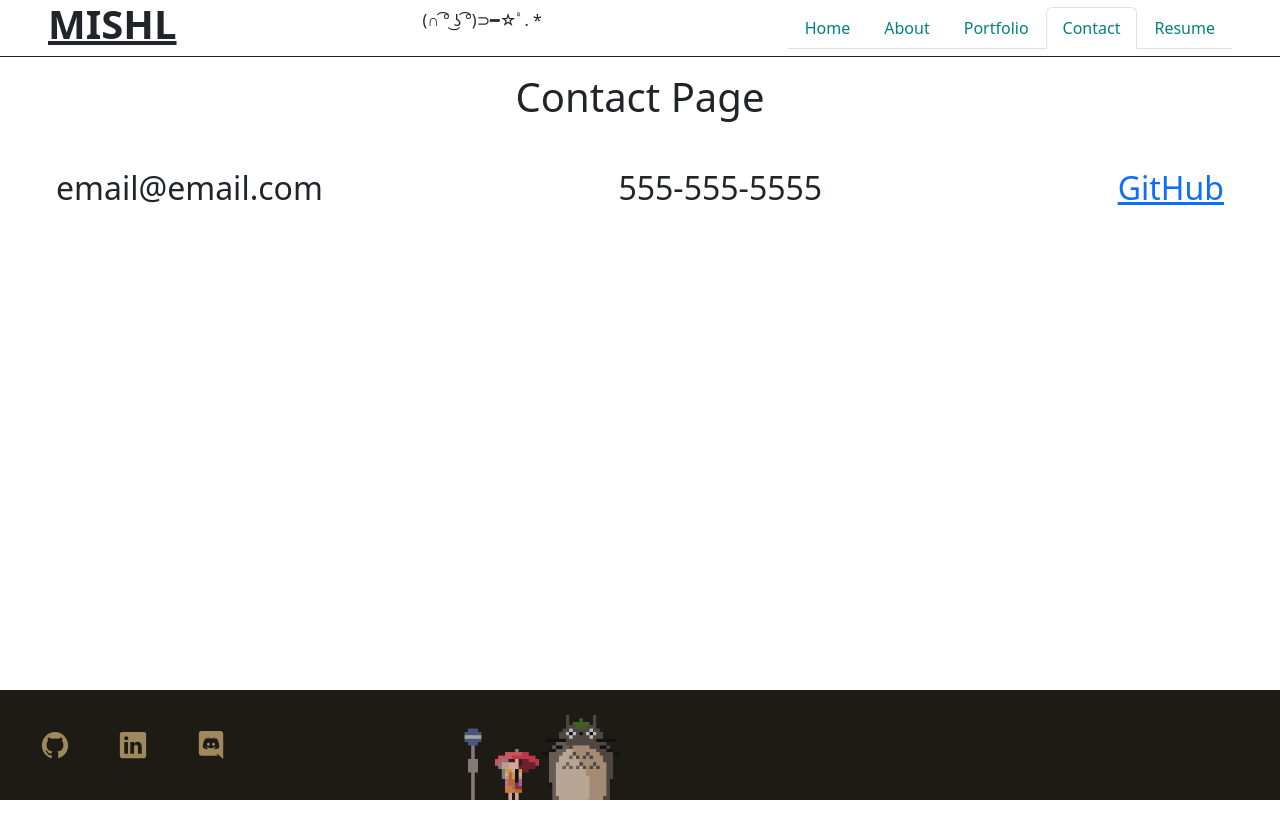
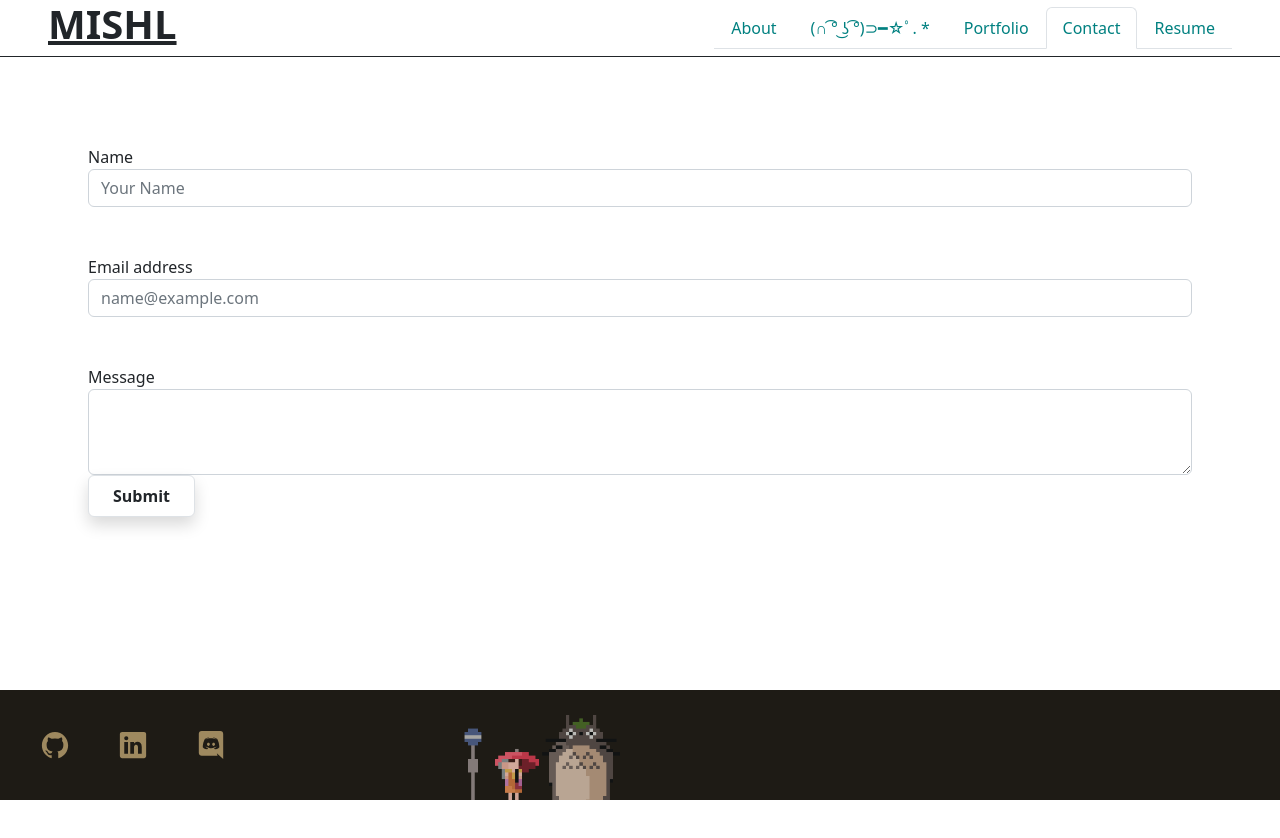
Before and after one commit to MWandall/reactPortfolio, a React (Vite) app: page /Contact in a window 1280 px wide. Shown: the top 838 px of the page. Built offline with nearby package versions, Linux system fonts and the light colour scheme.

Commit message:
updated contact page and moved landing page to about section

```diff
--- a/src/components/HelloAnimate.jsx
+++ b/src/components/HelloAnimate.jsx
@@ -5,18 +5,18 @@ export default function Hello () {
     <TypeAnimation
       sequence={[
         // Same substring at the start will only be typed out once, initially
-        '<helloWorld>',
+        'helloWorld',
         2000, // wait 1s before replacing "Mice" with "Hamsters"
-        '<holaMundo>',
+        'holaMundo',
         2000,
-        '<bonjourLeMonde>',
+        'bonjourLeMonde',
         2000,
-        `<kon'nichiwaSekai>`,
+        `kon'nichiwaSekai`,
         2000
       ]}
       wrapper="span"
       speed={20}
-      style={{ fontSize: '2em', display: 'inline-block' }}
+      style={{ fontSize: '1em', display: 'inline-block' }}
       repeat={Infinity}
     />
   );
--- a/src/components/NavTabs.jsx
+++ b/src/components/NavTabs.jsx
@@ -8,10 +8,10 @@ function NavTabs() {
   return (
     <header className=" w-screen flex items-center justify-between border-b-[1px] px-5 ">
       <h1 className=" font-bold underline">MISHL </h1>
-      <p>(∩ ͡° ͜ʖ ͡°)⊃━☆ﾟ. *</p>
+      <p></p>
 
       {/* I want to turn this guy into a link eventually */}
-      <ul className="nav nav-tabs">
+      <ul className="nav nav-tabs ">
         <li className="nav-item  ">
           <Link
             to="/"
@@ -19,7 +19,7 @@ function NavTabs() {
             // If it is, we set the current page to 'nav-link-active', otherwise we set it to 'nav-link'
             className={currentPage === "/" ? "nav-link active" : "nav-link"}
           >
-            Home
+            About
           </Link>
         </li>
         <li className="nav-item">
@@ -30,7 +30,7 @@ function NavTabs() {
               currentPage === "/About" ? "nav-link active" : "nav-link"
             }
           >
-            About
+            (∩ ͡° ͜ʖ ͡°)⊃━☆ﾟ. *
           </Link>
         </li>
         <li className="nav-item">
--- a/src/main.jsx
+++ b/src/main.jsx
@@ -21,11 +21,11 @@ const router = createBrowserRouter([
     children: [
       {
         index: true,
-        element: <Home />,
+        element: <About />,
       },
       {
         path: '/About',
-        element: <About />,
+        element: <Home />,
       },
       {
         path: '/Portfolio',
--- a/src/pages/Contact.jsx
+++ b/src/pages/Contact.jsx
@@ -1,15 +1,35 @@
 export default function Contact() {
   return (
     <div className=" ">
-      <div className=" text-center">
+      {/* <div className=" text-center">
       <h1>Contact Page</h1>
       </div>
       <div className="flex justify-between p-10">
       <h2>email@email.com</h2>
       <h2>555-555-5555</h2>
       <a href="https://github.com/MWandall"><h2>GitHub</h2></a>
-      </div>
+      </div> */}
 
+      <form className="p-5" id="contactForm">
+        <div className="form-group p-4">
+          <label for="name">Name</label>
+          <input type="text" className="form-control" placeholder="Your Name" />
+        </div>
+        <div className="form-group p-4">
+          <label for="email">Email address</label>
+          <input
+            type="email"
+            className="form-control"
+            id="exampleFormControlInput1"
+            placeholder="name@example.com"
+          />
+        </div>
+        <div className="form-group  p-4">
+          <label for="Message">Message</label>
+          <textarea className="form-control" rows="3" required></textarea>
+          <button className="bg-white cursor-pointer hover:scale-110 transition-all ease-in-out font-semibold py-2 px-4 border border-gray-400 rounded shadow" type="submit" form="contactForm" value="Submit">Submit</button>
+        </div>
+      </form>
     </div>
   );
 }
--- a/src/pages/Home.jsx
+++ b/src/pages/Home.jsx
@@ -6,7 +6,7 @@ export default function Home() {
   return (
 
     <div className=" flex flex-col items-center justify-between p-5 ">
-      < Hello />
+      <h1>console.log(< Hello />)</h1>
       <ProfilePicture />
 
       {/* <p className="p-5">
@@ -21,7 +21,7 @@ export default function Home() {
         vitae lorem tortor. In elementum ultricies tempus. Interdum et malesuada
         fames ac ante ipsum primis in faucibus.
       </p> */}
-      <h1 className="text-3xl font-bold p-5">{`</helloWorld>`}</h1>
+      {/* <h1 className="text-3xl font-bold p-5">{`</helloWorld>`}</h1> */}
     </div>
   );
 }
```
